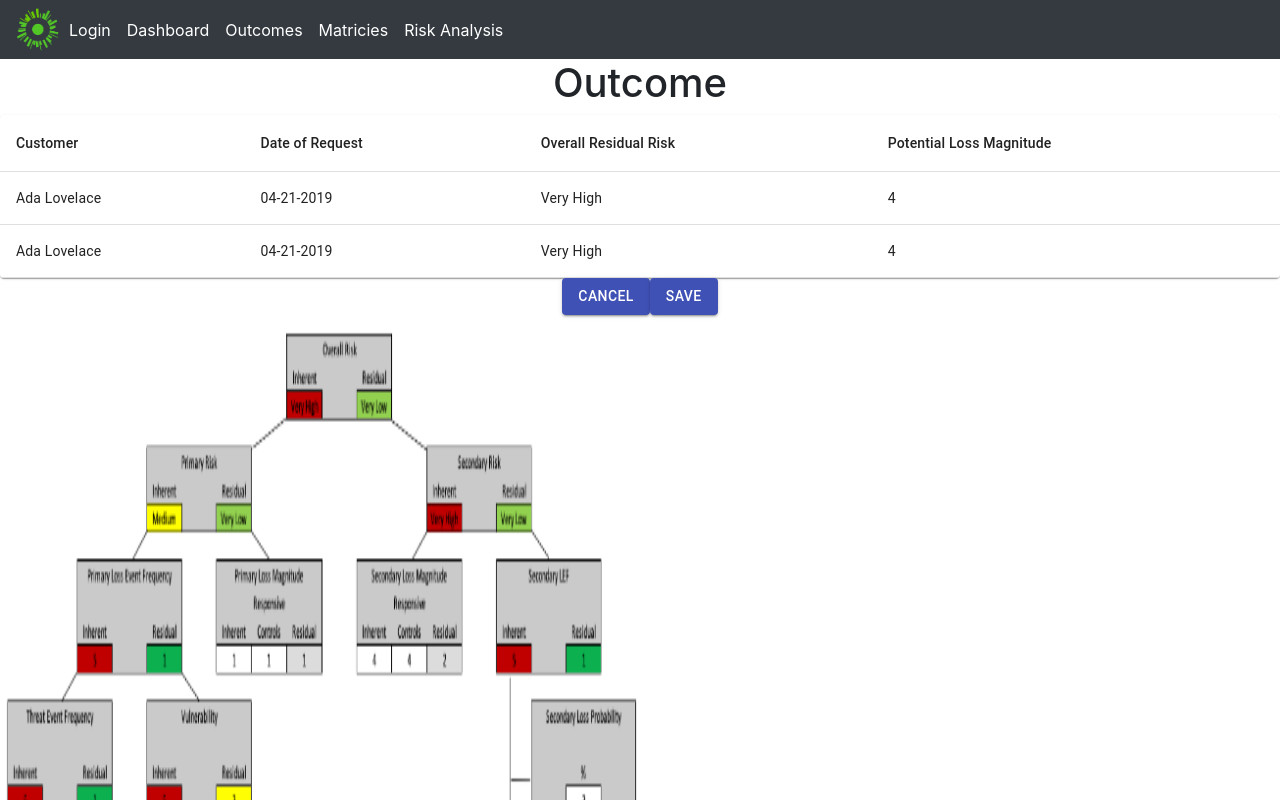
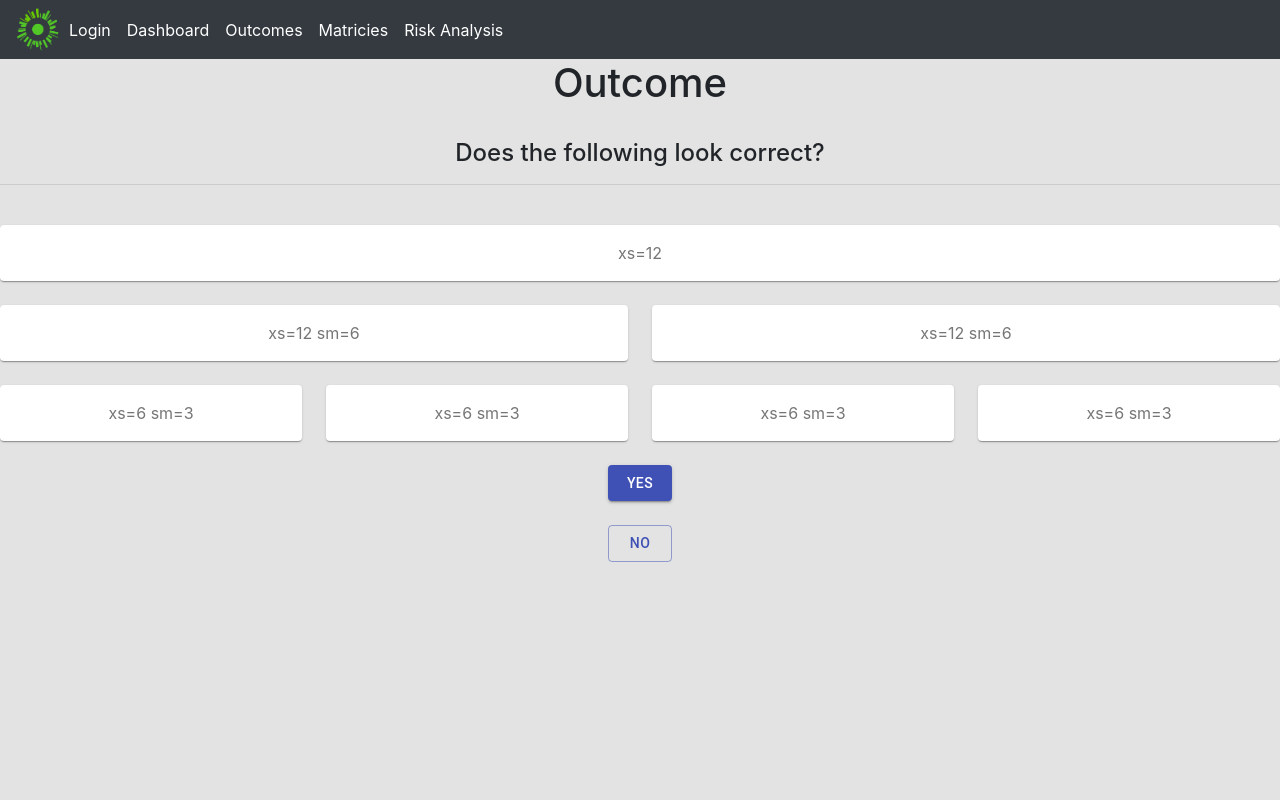
Before and after one commit to HoneyBeebus/loan_dolphins, a React (Create React App) app in the folder react-app/: page /outcome in a window 1280 px wide. Shown: the top 800 px of the page. Built offline with nearby package versions, Linux system fonts and the light colour scheme.

Commit message:
Created Data Tree component

```diff
--- a/react-app/public/index.html
+++ b/react-app/public/index.html
@@ -5,7 +5,7 @@
     <link rel="icon" href="%PUBLIC_URL%/favicon.ico" />
     <link rel="stylesheet" href="https://maxcdn.bootstrapcdn.com/bootstrap/4.5.0/css/bootstrap.min.css" integrity="sha384-9aIt2nRpC12Uk9gS9baDl411NQApFmC26EwAOH8WgZl5MYYxFfc+NcPb1dKGj7Sk" crossorigin="anonymous"/>
     <meta name="viewport" content="width=device-width, initial-scale=1" />
-    <meta name="theme-color" content="#000000" />
+    <meta name="theme-color" content="#B6B6B6" />
     <meta
       name="description"
       content="Web site created using create-react-app"
--- a/react-app/src/App.css
+++ b/react-app/src/App.css
@@ -13,6 +13,10 @@
   }
 }
 
+body {
+  background-color : #E3E3E3
+}
+
 .App-header {
   background-color: #B0A8A7;
   min-height: 100vh;
@@ -25,7 +29,7 @@
 }
 
 .App-link {
-  color: #61dafb;
+  color: #2E1278;
 }
 
 @keyframes App-logo-spin {
--- /dev/null
+++ b/react-app/src/components/DataTree.jsx
@@ -0,0 +1,47 @@
+import React from 'react';
+import { makeStyles } from '@material-ui/core/styles';
+import Paper from '@material-ui/core/Paper';
+import Grid from '@material-ui/core/Grid';
+
+const useStyles = makeStyles((theme) => ({
+  root: {
+    flexGrow: 1,
+  },
+  paper: {
+    padding: theme.spacing(2),
+    textAlign: 'center',
+    color: theme.palette.text.secondary,
+  },
+}));
+
+export default function FullWidthGrid() {
+  const classes = useStyles();
+
+  return (
+    <div className={classes.root}>
+      <Grid container spacing={3}>
+        <Grid item xs={12}>
+          <Paper className={classes.paper}>xs=12</Paper>
+        </Grid>
+        <Grid item xs={12} sm={6}>
+          <Paper className={classes.paper}>xs=12 sm=6</Paper>
+        </Grid>
+        <Grid item xs={12} sm={6}>
+          <Paper className={classes.paper}>xs=12 sm=6</Paper>
+        </Grid>
+        <Grid item xs={6} sm={3}>
+          <Paper className={classes.paper}>xs=6 sm=3</Paper>
+        </Grid>
+        <Grid item xs={6} sm={3}>
+          <Paper className={classes.paper}>xs=6 sm=3</Paper>
+        </Grid>
+        <Grid item xs={6} sm={3}>
+          <Paper className={classes.paper}>xs=6 sm=3</Paper>
+        </Grid>
+        <Grid item xs={6} sm={3}>
+          <Paper className={classes.paper}>xs=6 sm=3</Paper>
+        </Grid>
+      </Grid>
+    </div>
+  );
+}
--- a/react-app/src/pages/OutcomePage.js
+++ b/react-app/src/pages/OutcomePage.js
@@ -1,5 +1,6 @@
 import React from 'react';
 import { Button, TextField, Paper, TableContainer, Table, TableHead, TableBody, TableRow, TableCell } from '@material-ui/core';
+import DataTree from '../components/DataTree';
 
 class OutcomePage extends React.Component {
   constructor(props) {
@@ -11,38 +12,20 @@ class OutcomePage extends React.Component {
   render() {
 		return (<div>
 			<h1>Outcome</h1>
-      <TableContainer component={Paper}>
-				<Table>
-					<TableHead>
-						<TableRow>
-							<TableCell>Customer</TableCell>
-							<TableCell>Date of Request</TableCell>
-							<TableCell>Overall Residual Risk</TableCell>
-              <TableCell>Potential Loss Magnitude</TableCell>
-						</TableRow>
-					</TableHead>
-					<TableBody>
-						<TableRow>
-							<TableCell>Ada Lovelace</TableCell>
-							<TableCell>04-21-2019</TableCell>
-							<TableCell>Very High</TableCell>
-              <TableCell>4</TableCell>
-						</TableRow>
-						<TableRow>
-							<TableCell>Ada Lovelace</TableCell>
-							<TableCell>04-21-2019</TableCell>
-							<TableCell>Very High</TableCell>
-              <TableCell>4</TableCell>
-						</TableRow>
-					</TableBody>
-				</Table>
-			</TableContainer>
-      <Button variant="contained" color="primary">Cancel</Button>
-      <Button variant="contained" color="primary">Save</Button>
-      <img src="tree.png" className="App-header" alt="logo" />
+			<br></br>
+			<h4>Does the following look correct?</h4>
+			<hr></hr>
+			<br></br>
+			<DataTree/>
+			<br></br>
+			<Button variant="contained" color="primary" spacing="1">Yes</Button>
+			<br></br>
+			<br></br>
+		  	<Button variant="outlined" color="primary" spacing="1">No</Button>
 
-    </div>);
-  }
+		</div>
+		);
+  	}
 }
 
 export default OutcomePage
```
